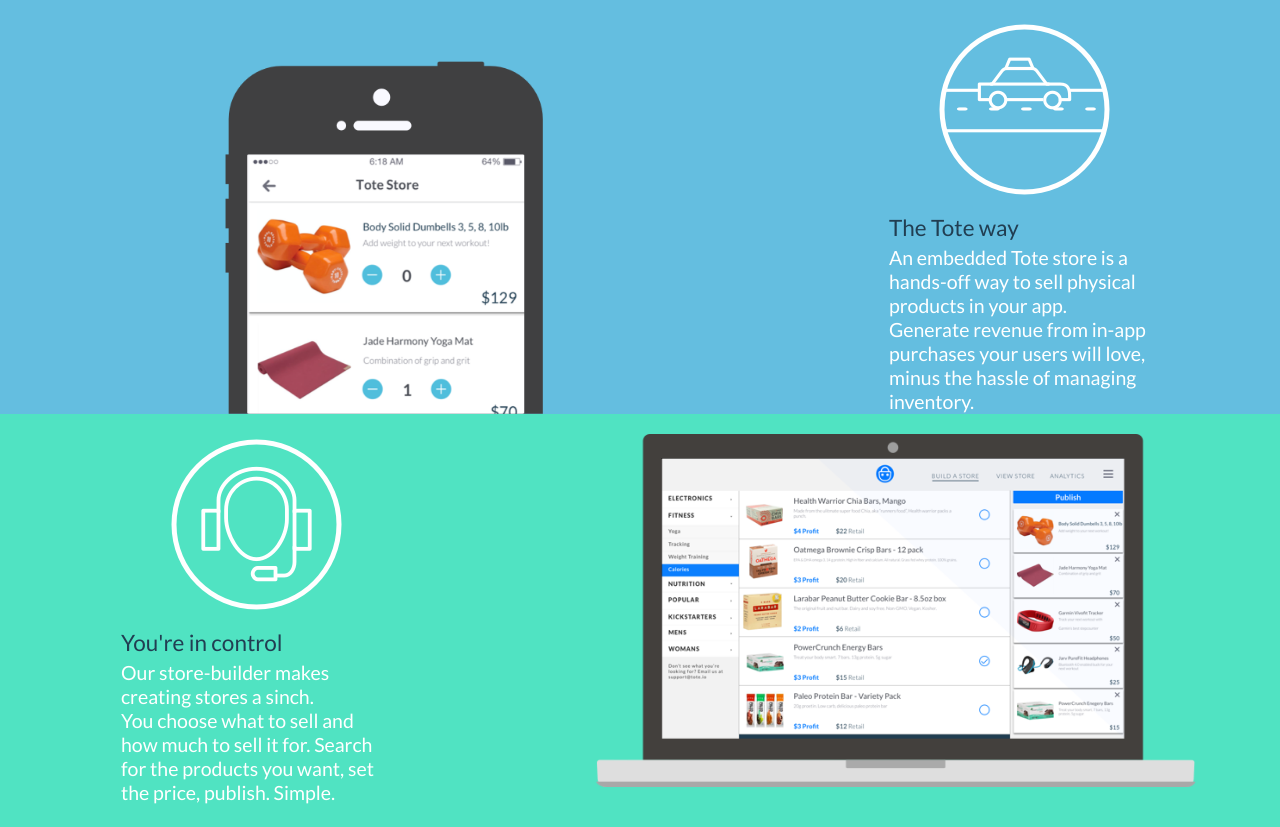
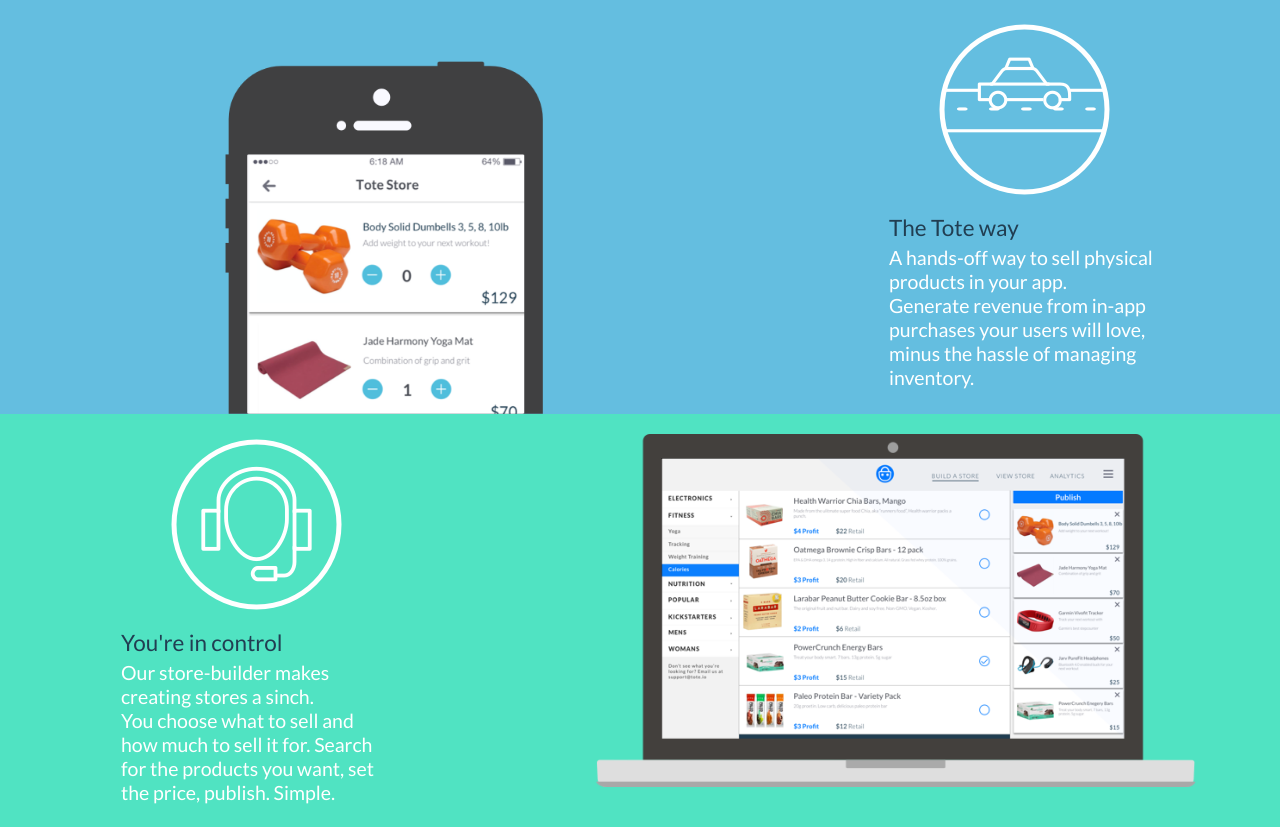
Before and after one commit to cgil/trie, a Flask app: page / in a window 1280 px wide. Shown: the part 967-1794 px from the top of the page. Run offline with Flask 2, Linux system fonts and the light colour scheme; some libraries are stand-ins or nearby versions.

Commit message:
trim copy

```diff
--- a/trie/templates/teaser.html
+++ b/trie/templates/teaser.html
@@ -71,7 +71,7 @@
                         <div class="copy">
                             <h4>The Tote way</h4>
                             <p>
-                                An embedded Tote store is a hands-off way to sell physical
+                                A hands-off way to sell physical
                                 products in your app.<br>
                                 Generate revenue from in-app purchases your users will love,
                                 minus the hassle of managing inventory.
```
